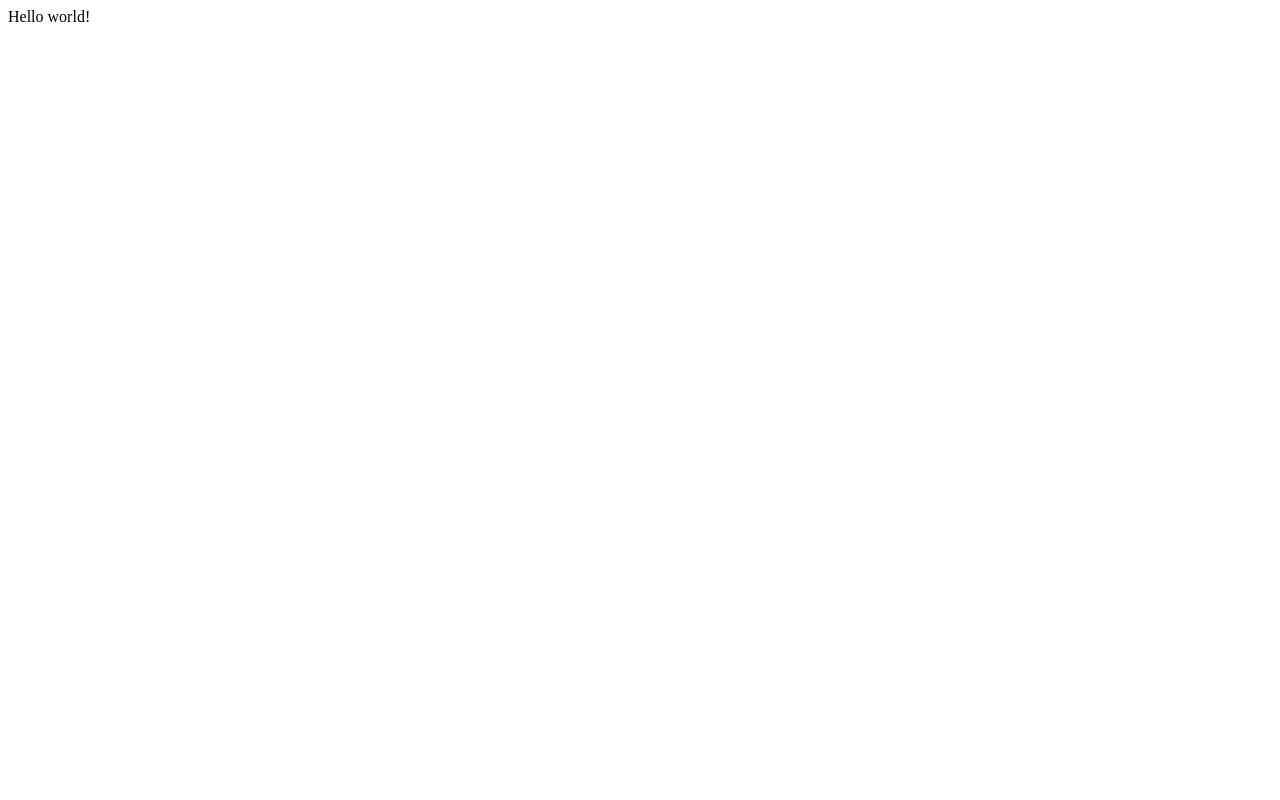
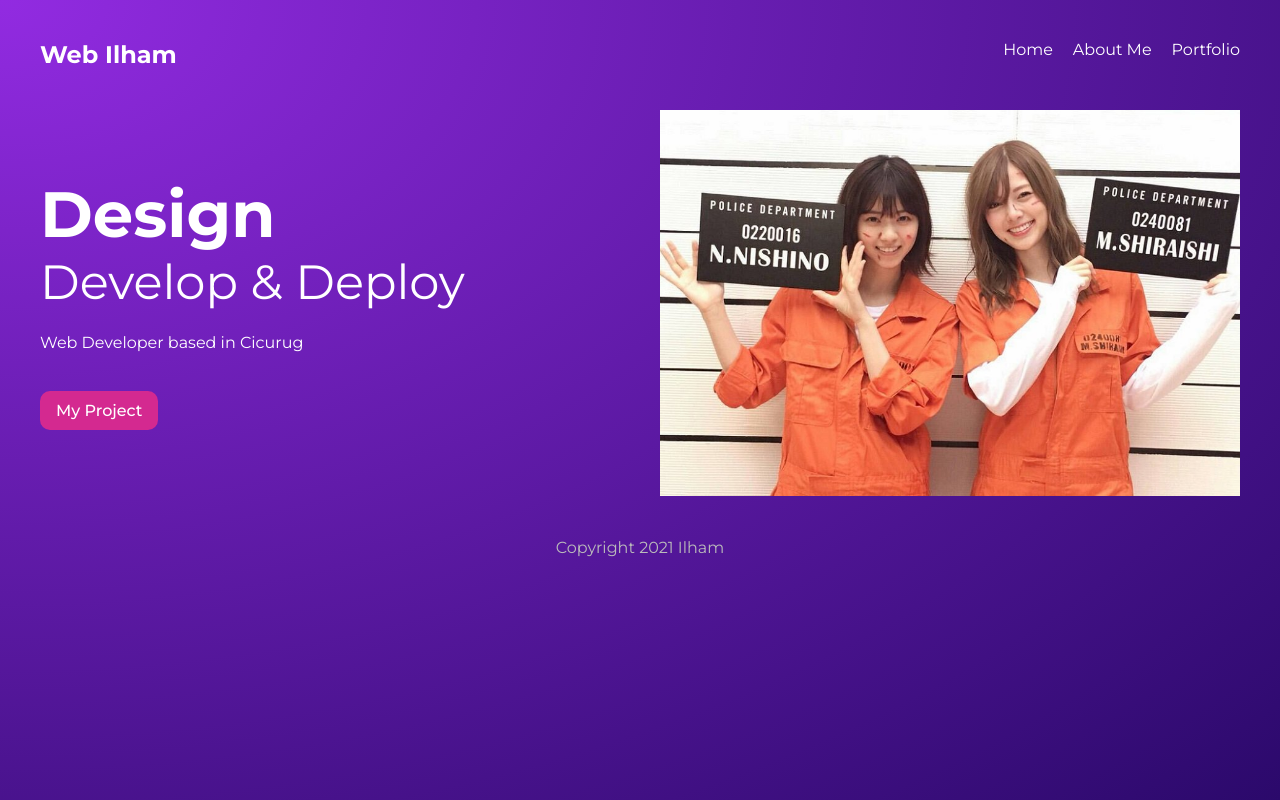
Before and after one commit to IlhamTheCamp/Web-Gatsby, a Gatsby site: page / in a window 1280 px wide. Built offline with nearby package versions, Linux system fonts and the light colour scheme; Gatsby itself is replaced by a stand-in of ours.

Commit message:
Sampe Lesson 8

```diff
--- /dev/null
+++ b/src/components/Layout.js
@@ -0,0 +1,17 @@
+import React from 'react'
+import Navbar from './Navbar'
+import '../styles/global.css'
+
+export default function Layout({ children }) {
+    return (
+        <div className="layout">
+            <Navbar />
+            <div className="content">
+                { children }
+            </div>
+            <footer>
+                <p>Copyright 2021 Ilham</p>
+            </footer>
+        </div>
+    )
+}
--- /dev/null
+++ b/src/components/Navbar.js
@@ -0,0 +1,15 @@
+import { Link } from 'gatsby'
+import React from 'react'
+
+export default function Navbar() {
+    return (
+        <nav>
+           <h1>Web Ilham</h1>
+           <div className="links">
+               <Link to="/">Home</Link>
+               <Link to="/about">About Me</Link>
+               <Link to="/projects">Portfolio</Link>
+           </div>
+        </nav>
+    )
+}
--- a/src/pages/index.js
+++ b/src/pages/index.js
@@ -1,5 +1,20 @@
+import { Link } from 'gatsby'
 import React from "react"
+import Layout from '../components/Layout'
+import styles from '../styles/home.module.css'
 
 export default function Home() {
-  return <div>Hello world!</div>
+  return (
+    <Layout>
+      <section className={styles.header}>
+        <div>
+          <h2>Design</h2>
+          <h3>Develop & Deploy</h3>
+          <p>Web Developer based in Cicurug</p>
+          <Link className={styles.btn} to="/projects">My Project</Link>
+        </div>
+        <img src="/1.jpg" alt="banner" style={{ maxWidth: '100%' }} />
+      </section>
+    </Layout>
+  )
 }
--- /dev/null
+++ b/src/styles/global.css
@@ -0,0 +1,50 @@
+@import url('https://fonts.googleapis.com/css2?family=Montserrat:wght@300;400;500;700&display=swap');
+
+* {
+  margin: 0;
+  padding: 0;
+  text-decoration: none;
+  font-family: "Montserrat";
+  color: white;
+}
+html, body {
+  min-height: 100%;
+}
+body {
+  background: radial-gradient(at top left, rgba(146,43,225,1) 0%, rgba(43,9,107,1) 100%);
+  background-repeat: no-repeat;
+}
+p {
+  margin: 16px auto;
+  line-height: 1.5em;
+}
+
+/* layout & nav */
+.layout {
+    max-width: 1200px;
+    margin: 0 auto;
+  }
+  nav {
+    display: grid;
+    grid-template-columns: 1fr 1fr;
+    margin: 40px auto;
+  }
+  nav .links {
+    display: inline-block;
+    text-align: right;
+  }
+  nav a {
+    display: inline-block;
+    margin-left: 20px;
+    font-weight: 400;
+    padding-bottom: 8px;
+    border-bottom: 3px solid transparent;
+  }
+  nav a:hover {
+    border-color: white;
+  }
+  footer p{
+    text-align: center;
+    color: #bbb;
+    margin: 40px auto;
+  }
--- /dev/null
+++ b/src/styles/home.module.css
@@ -0,0 +1,22 @@
+.header {
+    display: grid;
+    grid-template-columns: 1fr 1fr;
+    grid-gap: 40px;
+    align-items: center;
+  }
+  .header h2 {
+    font-size: 4em;
+  }
+  .header h3 {
+    font-size: 3em;
+    font-weight: 400;
+    margin-bottom: 20px;
+  }
+  .btn {
+    display: inline-block;
+    background: #D42990;
+    padding: 10px 16px;
+    border-radius: 10px;
+    margin-top: 20px;
+    font-weight: 500;
+  }
```
Also changed, not shown: src/pages/404.js (added, +13 -0 lines), src/pages/about.js (added, +15 -0 lines), src/pages/projects/index.js (added, +14 -0 lines), src/styles/projects.module.css (added, +11 -0 lines), static/1.jpg (added).
